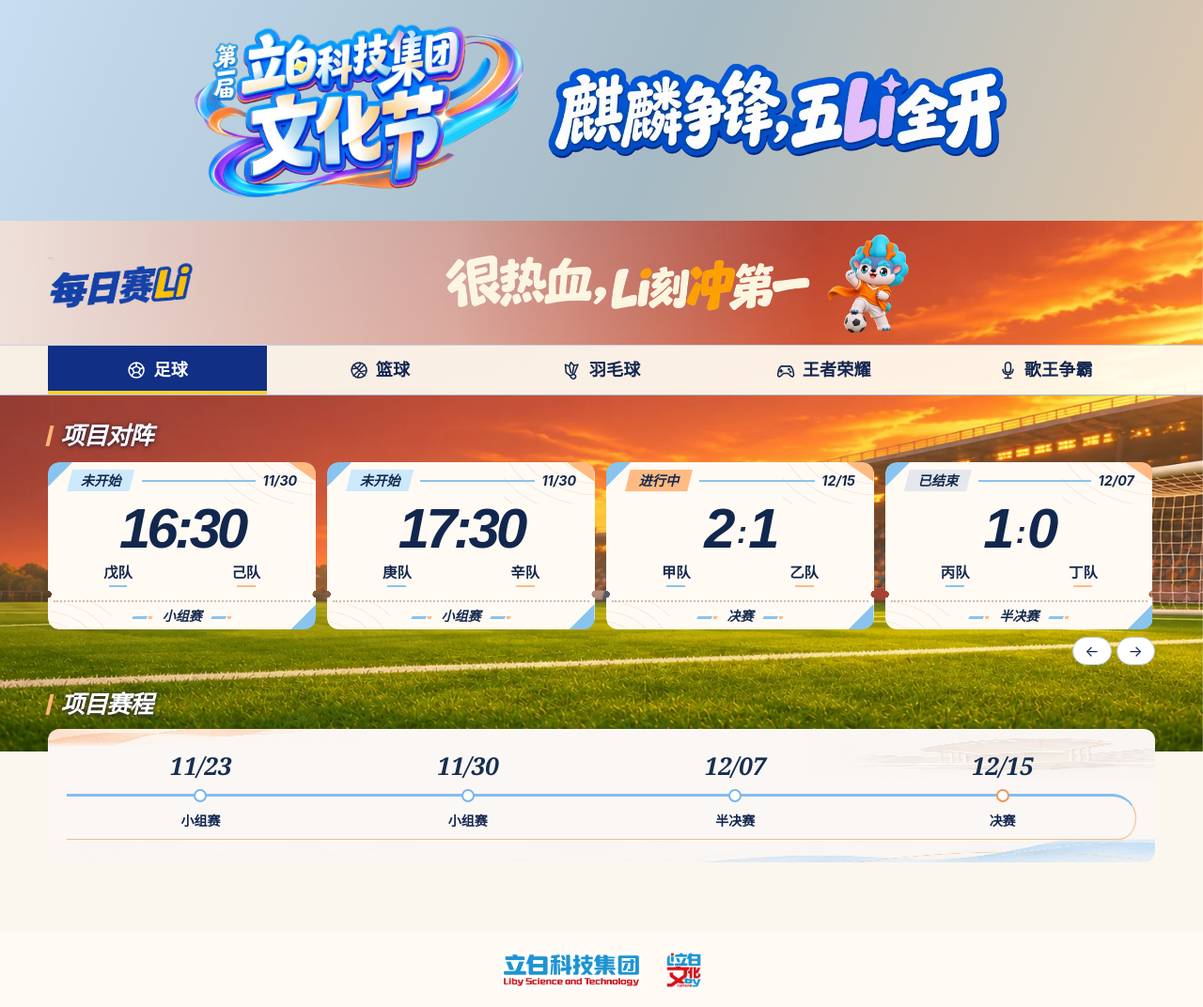
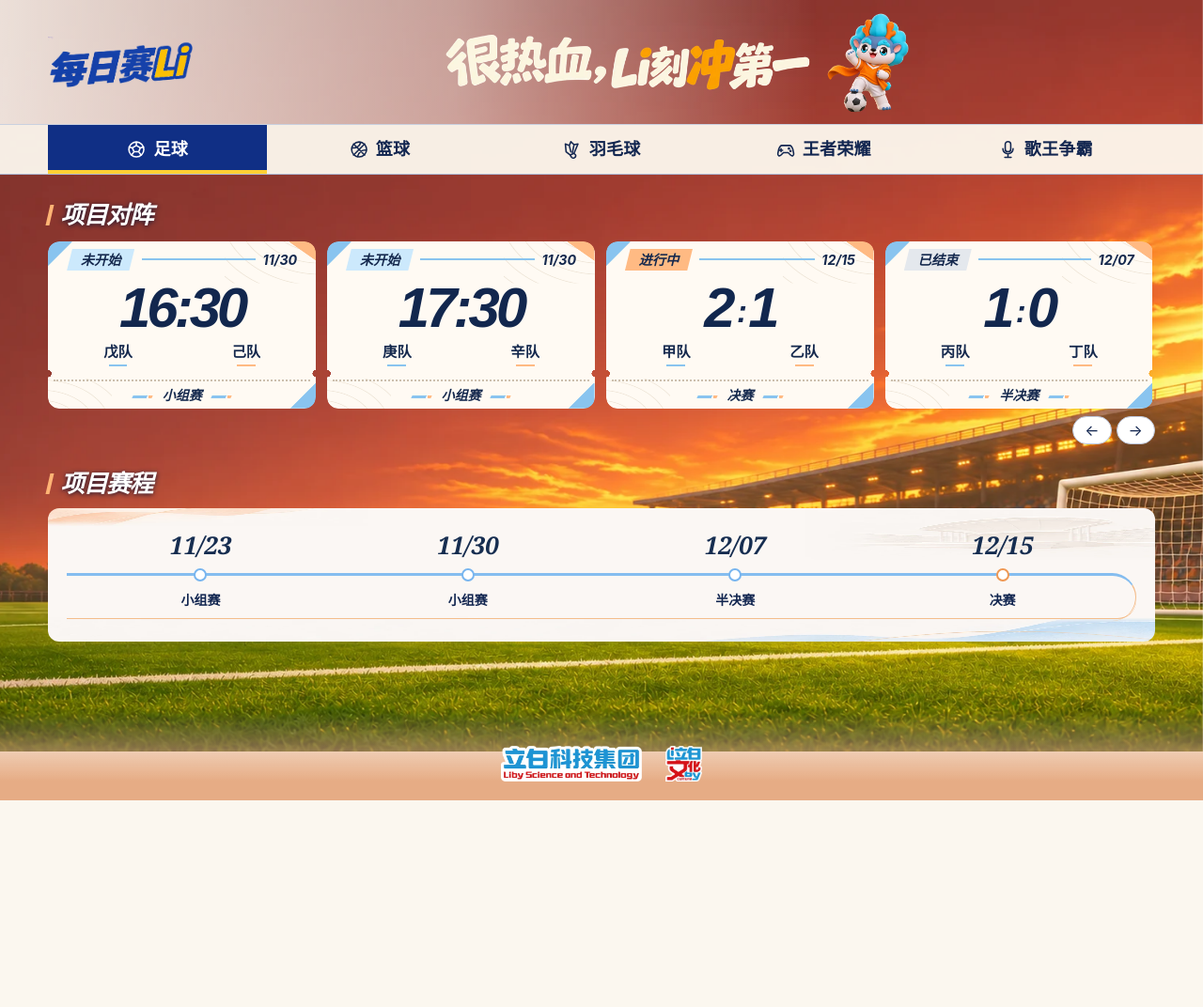
Before and after one commit to Changer-Create/liby-festival, a plain HTML site: page index.html in a window 1280 px wide. Shown: the whole page at 94% size. After the commit the page ends 852 px from the top, so only its background shows below. Drawn offline with Linux system fonts and the light colour scheme.

Commit message:
移除顶部总主视觉，页尾衔接各赛事背景

```diff
--- a/index.html
+++ b/index.html
@@ -1,5 +1,5 @@
 <!doctype html><html lang="zh-CN"><meta charset="utf-8"><meta name="viewport" content="width=device-width,initial-scale=1"><title>每日赛Li · 文化节赛事中心</title><link rel="stylesheet" href="./static/style.css"><body data-preview="true" class="festival-page">
-<header><div class="festival-hero"><img id="festival-mark" src="./static/festival/brand/festival.webp" alt="立白科技集团第一届文化节"><img src="./static/festival/brand/slogan.webp" alt="麒麟争锋，五Li全开"></div><div class="wrap mast"><div class="brand-block"><div class="brand-tools"><button class="admin-entry" id="manage-mode" hidden>开启管理模式</button><button class="edit-control" data-edit="assets" hidden id="brand-edit">编辑背景与标识</button></div><div id="festival"></div></div><div id="project-heading" class="title"></div></div></header>
+<header><div class="wrap mast"><div class="brand-block"><div class="brand-tools"><button class="admin-entry" id="manage-mode" hidden>开启管理模式</button><button class="edit-control" data-edit="assets" hidden id="brand-edit">编辑背景与标识</button></div><div id="festival"></div></div><div id="project-heading" class="title"></div></div></header>
 <nav aria-label="项目切换"><div class="wrap tabs" id="tabs"></div></nav><main class="wrap" id="main">正在载入赛事…</main><footer class="brand-footer"><img id="group-mark" src="./static/festival/brand/group.webp" alt="立白科技集团"><img src="./static/festival/brand/culture.webp" alt="立白文化君"></footer>
 <dialog id="detail" aria-labelledby="match-title"><button id="close" aria-label="关闭">×</button><div id="content"></div></dialog>
 <dialog id="inline-dialog" aria-label="赛事编辑"><button id="cancel-editor" aria-label="关闭编辑">关闭</button><iframe title="编辑赛事内容" id="inline-frame"></iframe></dialog>
--- a/static/site.js
+++ b/static/site.js
@@ -42,7 +42,6 @@ const slogans={"足球":"很热血，Li刻冲第一","篮球":"很带感，Li刻
 const mascotFiles={"足球":"football","篮球":"basketball","羽毛球":"badminton","王者荣耀":"esports","歌王争霸":"singer"};
 function brand(){
  const a=state.assets;
- el("festival-mark").src=imagePath(a.festival)||"./static/festival/brand/festival.webp";
  el("group-mark").src=imagePath(a.company)||"./static/festival/brand/group.webp";
  el("festival").innerHTML='<img class="daily-wordmark" src="./static/festival/titles/daily-li.webp" alt="每日赛Li">';
 }
@@ -54,6 +53,7 @@ const projectIcons={
  "歌王争霸":'<rect x="9" y="2" width="7" height="13" rx="3.5"/><path d="M6 11a6.5 6.5 0 0 0 13 0m-6.5 7v4m-4 0h8"/>'
 };
 function render(){
+ document.body.dataset.event=mascotFiles[project];
  const assets=state.assets;
  const desktop=imagePath(assets[project+"-desktop"]);
  for(const screen of ["desktop","mobile"]){
--- a/static/style.css
+++ b/static/style.css
@@ -199,11 +199,12 @@
 @media(max-width:1000px){.mast .event-lockup {width:36vw}}
 @media(max-width:699px){.mast .event-lockup {width:min(60vw,360px)}}
 
-.festival-hero,.brand-footer {display:flex;align-items:center;justify-content:center}
-.festival-hero {gap:clamp(8px,2vw,28px);padding:clamp(12px,2vw,26px) 4%;background:linear-gradient(112deg,#c7ddf1,#a6bbc5 55%,#dec7ad)}
-.festival-hero img {display:block;width:min(44%,350px);height:auto}
-.festival-hero img+img {width:min(49%,490px)}
-.brand-footer {gap:clamp(16px,2vw,28px);padding:20px;background:#fffaf4}
+[data-event="football"] {--footer-tone:#e6ac85}
+[data-event="basketball"] {--footer-tone:#da9d70}
+[data-event="badminton"] {--footer-tone:#edc891}
+[data-event="esports"] {--footer-tone:#8db6de}
+[data-event="singer"] {--footer-tone:#c0a2db}
+.brand-footer {display:flex;align-items:center;justify-content:center;gap:clamp(16px,2vw,28px);padding:36px 20px 20px;background:linear-gradient(to bottom,transparent,var(--footer-tone,#d0bfd4) 78%)}
 .brand-footer img {height:clamp(30px,3vw,46px);width:auto;max-width:53%}
 .festival-page .mast .daily-wordmark {width:clamp(105px,12vw,165px)}
 .festival-page .mast .event-lockup {max-width:390px}
```
